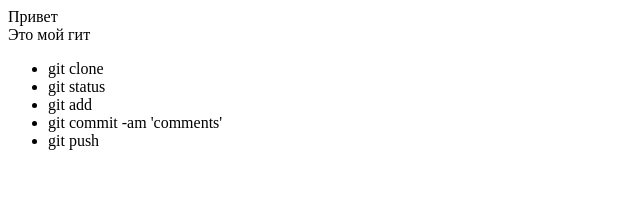
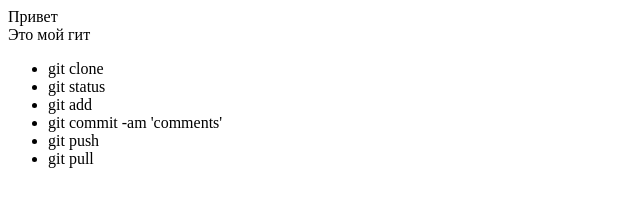
Before and after one commit to ivanlbdev/first-project, a plain HTML site: page index.html in a window 1280 px wide. Shown: the full height of the page, 0-640 px from the left. Drawn offline with Linux system fonts and the light colour scheme.

Commit message:
added push and pull instruction

```diff
--- a/index.html
+++ b/index.html
@@ -16,6 +16,7 @@
 		<li>git add</li>
 		<li>git commit -am 'comments'</li>
 		<li>git push</li>
+		<li>git pull</li>
 	</ul>
 </body>
 
```
